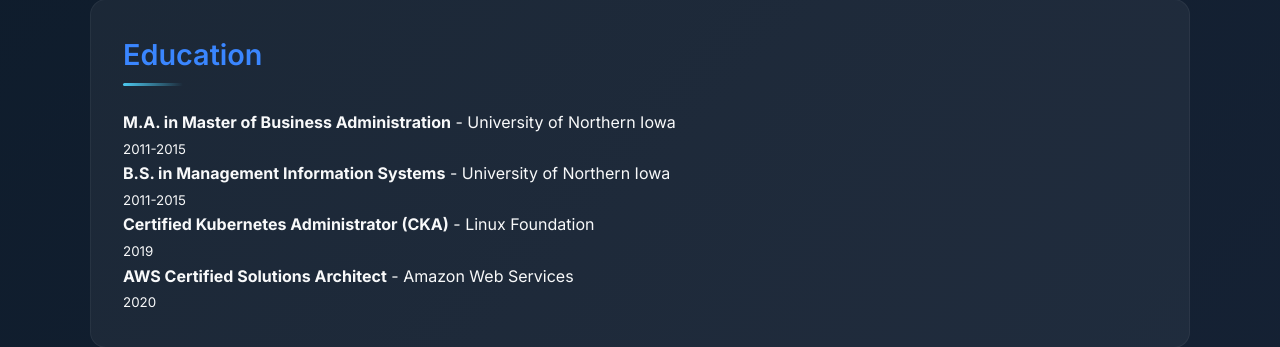
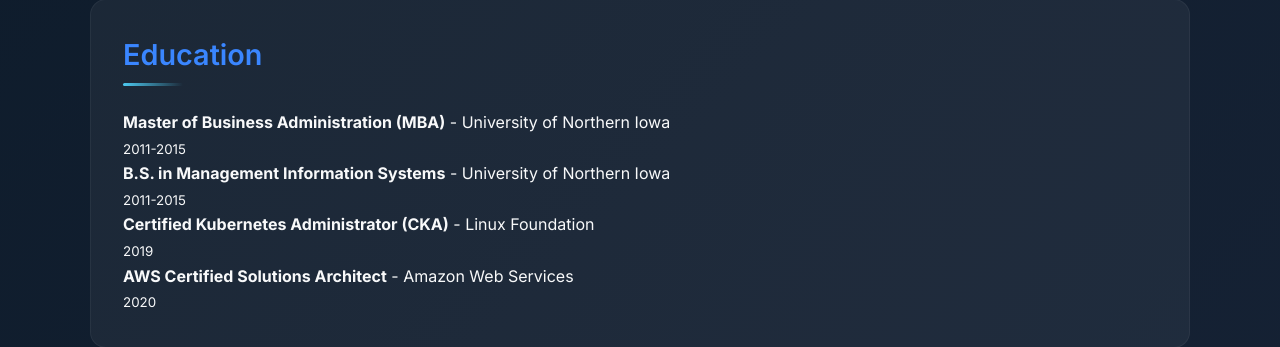
Before and after one commit to cheick-b/my-portfolio, a Flask app: page / in a window 1280 px wide. Shown: the part 612-959 px from the top of the page. Run offline with Flask 3, Linux system fonts and the light colour scheme.

Commit message:
change(MBA format)

```diff
--- a/templates/index.html
+++ b/templates/index.html
@@ -285,7 +285,7 @@
         <section class="section">
             <h2>Education</h2>
             <div class="education-item">
-                <strong>M.A. in Master of Business Administration</strong> - University of Northern Iowa<br>
+                <strong>Master of Business Administration (MBA)</strong> - University of Northern Iowa<br>
                 <small>2011-2015</small>
             <div class="education-item">
                 <strong>B.S. in Management Information Systems</strong> - University of Northern Iowa<br>
```
